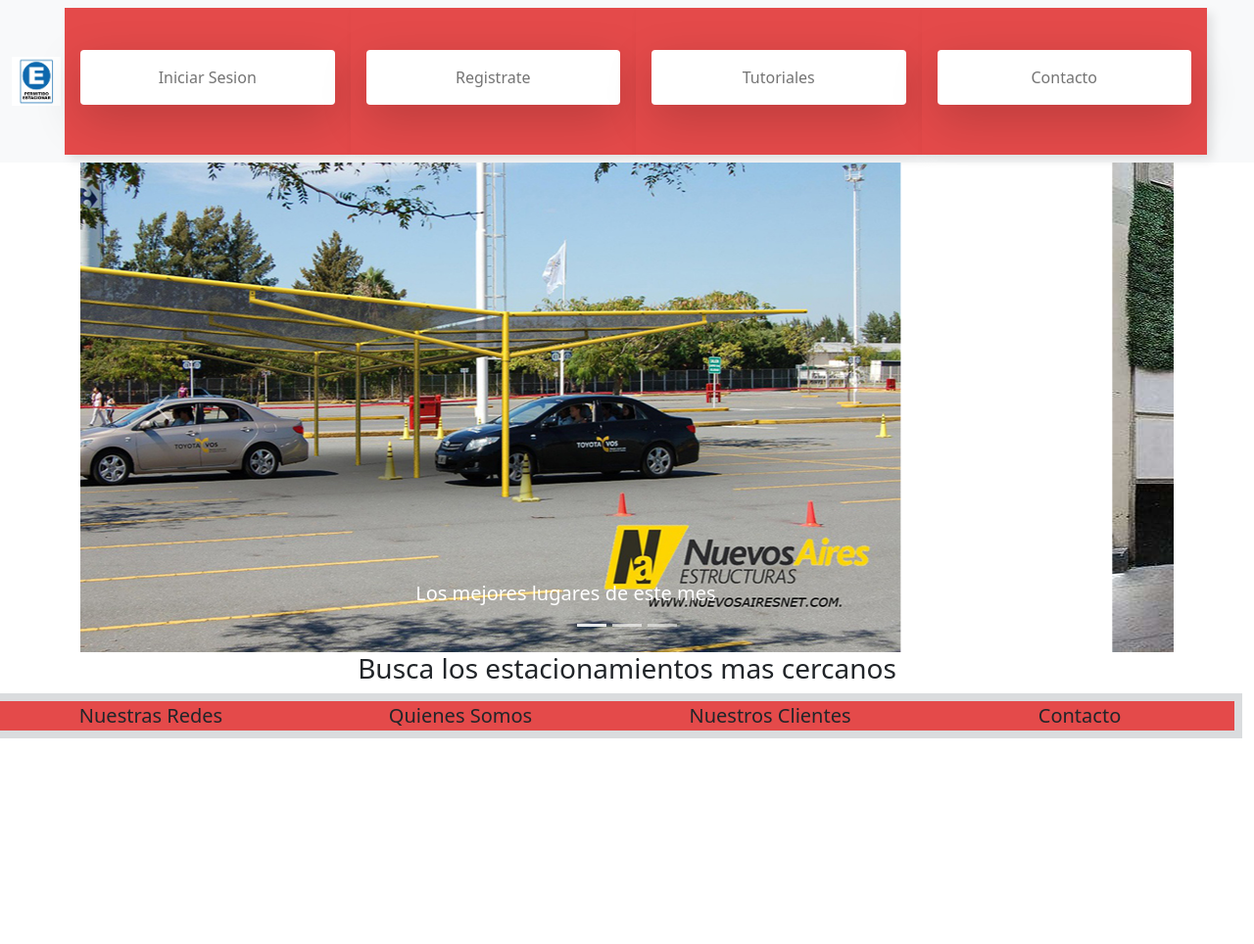
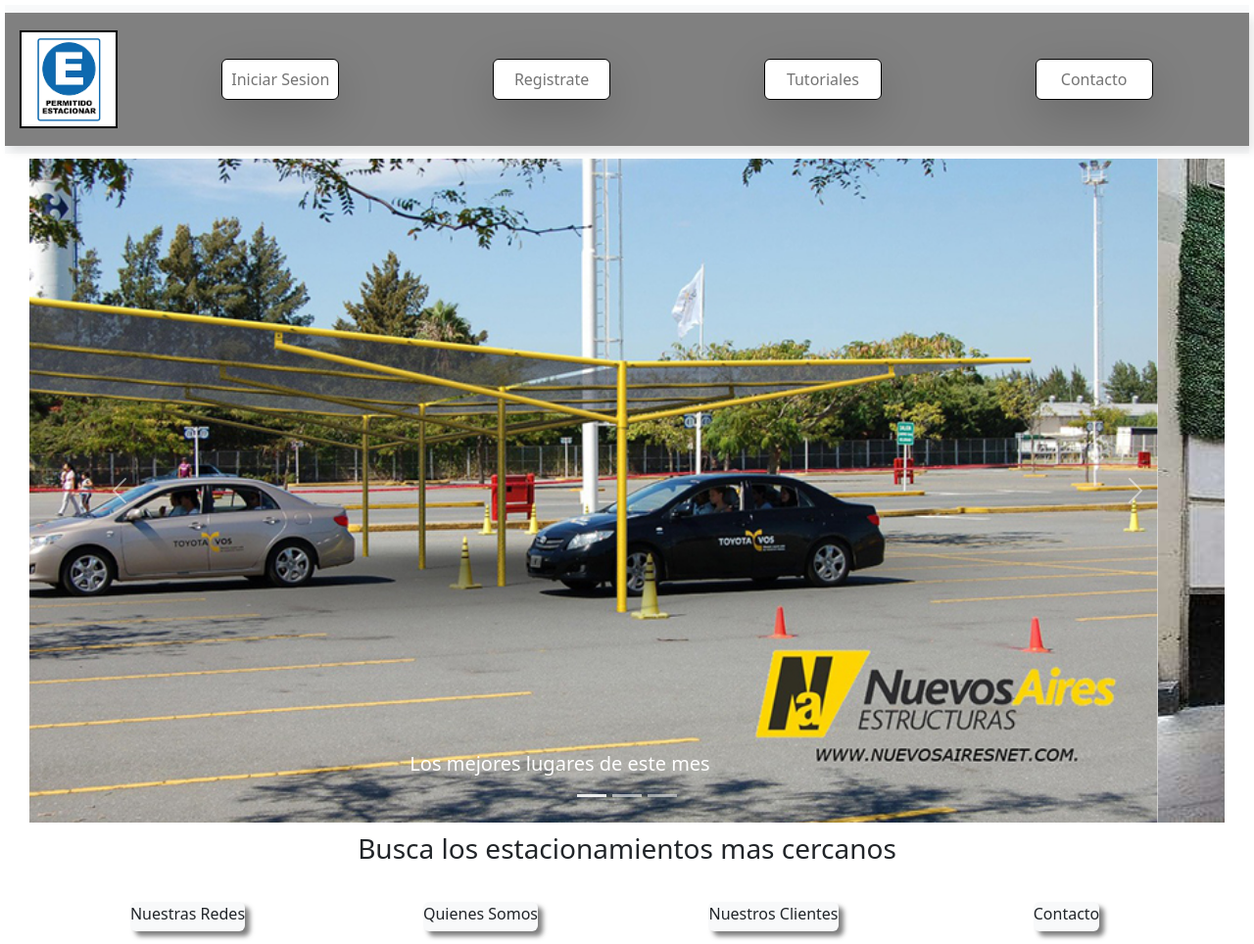
Before and after one commit to MaximilianoFavaro/ProyectoHtml, a website: page index.html in a window 1280 px wide. Shown: the whole page at 98% size. Before the commit the page ends 800 px from the top, so only its background shows below. Drawn offline with nearby package versions, Linux system fonts and the light colour scheme.

Commit message:
Avance 1 proyecto final

```diff
--- a/index.html
+++ b/index.html
@@ -11,39 +11,42 @@
     <link rel="stylesheet" href="./stylesheet/style.css">
     <link href="https://cdnjs.cloudflare.com/ajax/libs/font-awesome/6.0.0/css/all.min.css" rel="stylesheet"/>
     <!-- Bootstrap CDN stylesheet -->
-    <link href="https://cdn.jsdelivr.net/npm/bootstrap@5.1.3/dist/css/bootstrap.min.css"
-           rel="stylesheet" integrity="sha384-1BmE4kWBq78iYhFldvKuhfTAU6auU8tT94WrHftjDbrCEXSU1oBoqyl2QvZ6jIW3"
+    <link href="https://cdn.jsdelivr.net/npm/bootstrap@5.2.0-beta1/dist/css/bootstrap.min.css"
+          rel="stylesheet" integrity="sha384-0evHe/X+R7YkIZDRvuzKMRqM+OrBnVFBL6DOitfPri4tjfHxaWutUpFmBp4vmVor"
           crossorigin="anonymous">
 
 </head>
 <body>
   <!-- Header -->
-  <nav class="navbar navbar-expand-lg navbar-light bg-light justify-content-evenly">
-    <div class="container-fluid ">
-      <a class="navbar-brand" href="index.html"><img src="./images/logo.jpg" width="50px" height="50px" alt="Logo"></a>
-      <button class="navbar-toggler" type="button" data-bs-toggle="collapse" data-bs-target="#navbarSupportedContent" aria-controls="navbarSupportedContent" aria-expanded="false" aria-label="Toggle navigation">
+  <nav class="navbar navbar-expand-lg navbar-light bg-light justify-content-evenly header__nav">
+    <div class="container-fluid sec__cont ">
+      <a class="navbar-brand link__home" href="index.html">
+        <img src="./images/logo.jpg" alt="Logo" class="img__logo">
+      </a>
+      <button class="navbar-toggler bg-light" type="button" data-bs-toggle="collapse" data-bs-target="#navbarSupportedContent" aria-controls="navbarSupportedContent" aria-expanded="false" aria-label="Toggle navigation">
         <span class="navbar-toggler-icon"></span>
       </button>
-      <div class="collapse navbar-collapse " id="navbarSupportedContent">
-        <div class="navbar-nav me-auto mb-2 mb-lg-0 d-flex justify-content-evenly container-fluid row">
-          <div class="nav-item container-fluid justify-content-evenly col div__item align-self-center ">
-            <a class="nav-link text-center shadow-lg p-3 mb-5 bg-body rounded m-1 t-1 header__links " href="./pages/login.html">Iniciar Sesion</a>
+      <div class="collapse navbar-collapse collapse__container " id="navbarSupportedContent">
+        <div class="navbar-nav d-flex container-fluid row align-items-center div__subcont">
+          <div class="nav-item col div__item d-flex align-items-center justify-content-center  ">
+            <a class="nav-link text-center shadow-lg bg-body rounded  header__links row " href="./pages/login.html">Iniciar Sesion</a>
           </div>
-          <div class="nav-item container-fluid justify-content-evenly col div__item ">
-            <a class="nav-link text-center shadow-lg p-3 mb-5 bg-body rounded m-1 t-1 header__links" href="./pages/registro.html">Registrate</a>
+          <div class="nav-item col div__item d-flex align-items-center justify-content-center ">
+            <a class="nav-link text-center shadow-lg  bg-body rounded  header__links" href="./pages/registro.html">Registrate</a>
           </div>
-          <div class="nav-item container-fluid justify-content-evenly col div__item ">
-            <a class="nav-link text-center shadow-lg p-3 mb-5 bg-body rounded m-1 t-1 header__links" href="./pages/tutoriales.html">Tutoriales</a>
+          <div class="nav-item col div__item d-flex align-items-center justify-content-center ">
+            <a class="nav-link text-center shadow-lg bg-body rounded  header__links" href="./pages/tutoriales.html">Tutoriales</a>
           </div>
-          <div class="nav-item container-fluid justify-content-evenly col div__item ">
-            <a class="nav-link text-center shadow-lg p-3 mb-5 bg-body rounded m-1 t-1 header__links" href="./pages/contacto.html">Contacto</a>
+          <div class="nav-item col div__item d-flex align-items-center justify-content-center ">
+            <a class="nav-link text-center shadow-lg bg-body rounded  header__links" href="./pages/contacto.html">Contacto</a>
           </div>
         </div>
       </div>
     </div>
   </nav>
   <!-- header -->
-  <div class="container-md bg-grey">
+  <div class="d-flex row align-items-center justify-content-center main__container">
+    <div class="container-md bg-grey col">
       <div id="carouselExampleCaptions" class="carousel slide" data-bs-ride="carousel">
         <div class="carousel-indicators">
           <button type="button" data-bs-target="#carouselExampleCaptions" data-bs-slide-to="0" class="active" aria-current="true" aria-label="Slide 1"></button>
@@ -52,19 +55,19 @@
         </div>
         <div class="carousel-inner">
           <div class="carousel-item active">
-          <img src="./images/recom1.jpg" class="img-fluid" alt="Mejor lugar para estacionar">
+            <img src="./images/recom1.jpg" class="d-block w-100 img-fluid" alt="Mejor lugar para estacionar">
             <div class="carousel-caption d-none d-md-block">
               <h5>Los mejores lugares de este mes</h5>
             </div>
           </div>
           <div class="carousel-item">
-          <img src="./images/recom2.jpg" class="img-fluid" alt="Mejor lugar para estacionar">
+            <img src="./images/recom2.jpg" class="d-block w-100 img-fluid" alt="Mejor lugar para estacionar">
             <div class="carousel-caption d-none d-md-block">
               <h5>Los mejores lugares de este mes</h5>
             </div>
           </div>
           <div class="carousel-item">
-          <img src="./images/recom3.jpg" class="img-fluid" alt="Mejor lugar para estacionar">
+            <img src="./images/recom3.jpg" class="d-block w-100 img-fluid" alt="Mejor lugar para estacionar">
             <div class="carousel-caption d-none d-md-block">
               <h5>Los mejores lugares de este mes</h5>
             </div>
@@ -79,23 +82,26 @@
           <span class="visually-hidden">Next</span>
         </button>
       </div>
-    <div class="container-fluid" >
-        <p class="h3 text-center">Busca los estacionamientos mas cercanos</p>
+      <div class="container-fluid text__body" >
+          <p class="h3 text-center ">Busca los estacionamientos mas cercanos</p>
+      </div>
     </div>
   </div>
   <!-- footer -->
-  <div class="container-fluid row justify-content-evenly bg-secondary p-2 text-dark bg-opacity-25" >
+  <div class="footer__main">
+    <div class="div__container container-fluid d-flex justify-content-evenly align-items-center row " >
 
-    <div class="col-3 text-center fs-5 header__links footer__div"> <a class="text-decoration-none text-dark" href="#">Nuestras Redes</a> </div>
-    <div class="col-3 text-center fs-5 header__links footer__div"> <a class="text-decoration-none text-dark" href="#">Quienes Somos</a> </div>
-    <div class="col-3 text-center fs-5 header__links footer__div"> <a class="text-decoration-none text-dark" href="#">Nuestros Clientes</a> </div>
-    <div class="col-3 text-center fs-5 header__links footer__div"> <a class="text-decoration-none text-dark" href="./pages/contacto.html">Contacto</a> </div>
+      <div class="foot__divs col-2 d-flex container-fluid justify-content-evenly align-items-center"> <a class="foot__links nav-link bg-light rounded row text-decoration-none " href="#">Nuestras Redes</a> </div>
+      <div class="foot__divs col-2 d-flex container-fluid justify-content-evenly align-items-center"> <a class="foot__links nav-link bg-light rounded row text-decoration-none " href="#">Quienes Somos</a> </div>
+      <div class="foot__divs col-2 d-flex container-fluid justify-content-evenly align-items-center"> <a class="foot__links nav-link bg-light rounded row text-decoration-none " href="#">Nuestros Clientes</a> </div>
+      <div class="foot__divs col-2 d-flex container-fluid justify-content-evenly align-items-center"> <a class="foot__links nav-link bg-light rounded row text-decoration-none " href="./pages/contacto.html">Contacto</a> </div>
 
+    </div>
   </div>
   <!-- end footer -->
 
   <!-- bootstrap scripts -->
-  <script src="https://cdn.jsdelivr.net/npm/bootstrap@5.1.3/dist/js/bootstrap.bundle.min.js" integrity="sha384-ka7Sk0Gln4gmtz2MlQnikT1wXgYsOg+OMhuP+IlRH9sENBO0LRn5q+8nbTov4+1p" crossorigin="anonymous"></script>
+  <script src="https://cdn.jsdelivr.net/npm/bootstrap@5.2.0-beta1/dist/js/bootstrap.bundle.min.js" integrity="sha384-pprn3073KE6tl6bjs2QrFaJGz5/SUsLqktiwsUTF55Jfv3qYSDhgCecCxMW52nD2" crossorigin="anonymous"></script>
 
 
 </body>
--- a/scss/_extend.scss
+++ b/scss/_extend.scss
@@ -1,19 +1,18 @@
 .div{
-    background-color: rgb(228, 74, 74) ;
+   /* background-color: rgb(228, 74, 74) ;*/
     box-shadow: 5px 5px 10px rgba(0, 0, 0, 0.1);
-    padding: 3px;
-    justify-content: center;
-    align-items: center;
+    padding: 10px;
+    margin: 10px;
+    /*justify-content: center !important;
+    align-items: center !important;*/
+
 }
 .a{
-    margin-top: 40px !important;
-}
-
-.div__item {
-    @extend .div ;
-}
-.div__item a {
-    @extend .a;
+    /*margin-top: 40px !important;*/
+    width: 150px;
+    height: 30px;
+    margin:0px;
+    text-align: center;
 }
 .div__login {
     display: flex;
--- a/scss/scss.scss
+++ b/scss/scss.scss
@@ -59,3 +59,74 @@
 
     }
 }
+.collapse__container{
+    padding: 10px !important;
+
+}
+.div__subcont{
+    padding: 0px !important;
+    margin: 0px !important;
+}
+.header__nav{
+    padding: 10px;
+    margin:5px;
+}
+.div__item{
+    height: 75px;
+    padding: 0px;
+}
+.header__links {
+    border: 1px solid black;
+    margin: 0px !important;
+    width: 120px;
+}
+.link__home{
+    margin:3px;
+    padding: 2px;
+}
+.img__logo{
+    border: 2px solid black;
+    width: 100px;
+    height: 100px;
+}
+.sec__cont {
+    background-color: grey;
+    box-shadow: 5px 5px 10px rgba(0, 0, 0, 0.1);
+    padding: 10px !important;
+}
+.main__container{
+    padding-left: 30px;
+    padding-right: 30px;
+    margin: 0px;
+}
+.text__body{
+    margin-top: 10px;
+}
+.foot__divs{
+
+    width: 250px !important;
+    height: 40px;
+}
+.footer__main{
+
+    margin: 20px;
+    height: 50px;
+    display: flex;
+    align-items: center;
+    justify-content: center;
+    padding: 10px;
+
+}
+.div__container{
+
+    margin: 0px;
+    height: 50px;
+
+}
+.foot__links{
+    height: 30px;
+    padding: 3px;
+    box-shadow:5px 5px 5px rgba(0, 0, 0, 0.5);
+
+
+}
```
Also changed, not shown: stylesheet/style.css. Lines whose indentation alone changed are shown as unchanged.
